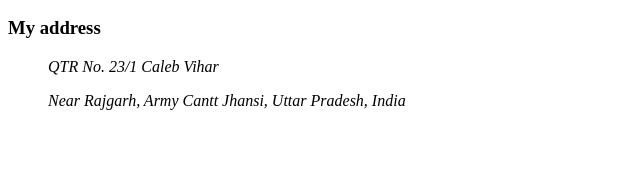
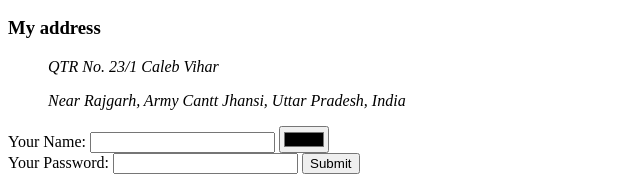
Before and after one commit to dakshdeepHERE/MyPortfolio, a plain HTML site: page contact.html in a window 1280 px wide. Shown: the part 694-876 px from the top of the page, without its empty margins (0-640 px from the left). Before the commit the page ends 820 px from the top, so only its background shows below. Drawn offline with Linux system fonts and the light colour scheme.

Commit message:
Changes in the contact page

```diff
--- a/contact.html
+++ b/contact.html
@@ -34,6 +34,15 @@
     <ul><address>QTR No. 23/1 Caleb Vihar</address></ul>
     <ul><address>Near Rajgarh, Army Cantt Jhansi, Uttar Pradesh, India</address></ul>
 
+    <form action="">
+        <label for="name">Your Name:</label>
+        <input type="text">
+        <input type="color"><br>
+        <label for="Your Password:">Your Password:</label>
+        <input type="password">
+        <input type="submit" name="" id="">
+
+    </form>
 
 </body>
 
```
Also changed, not shown: index.html (+0 -1 lines).
